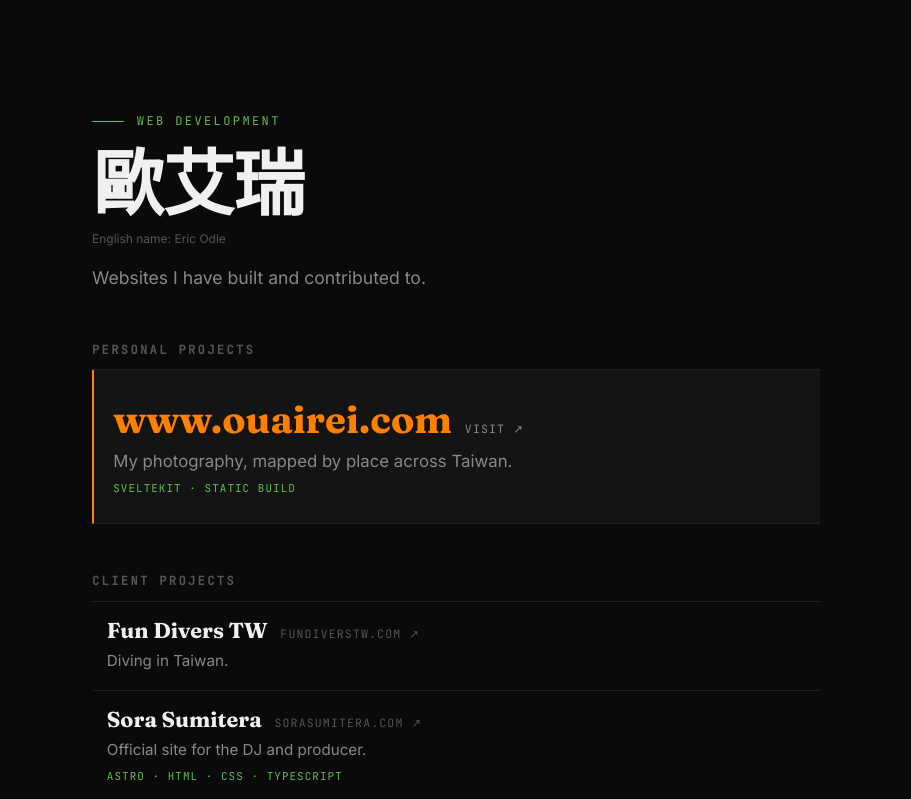
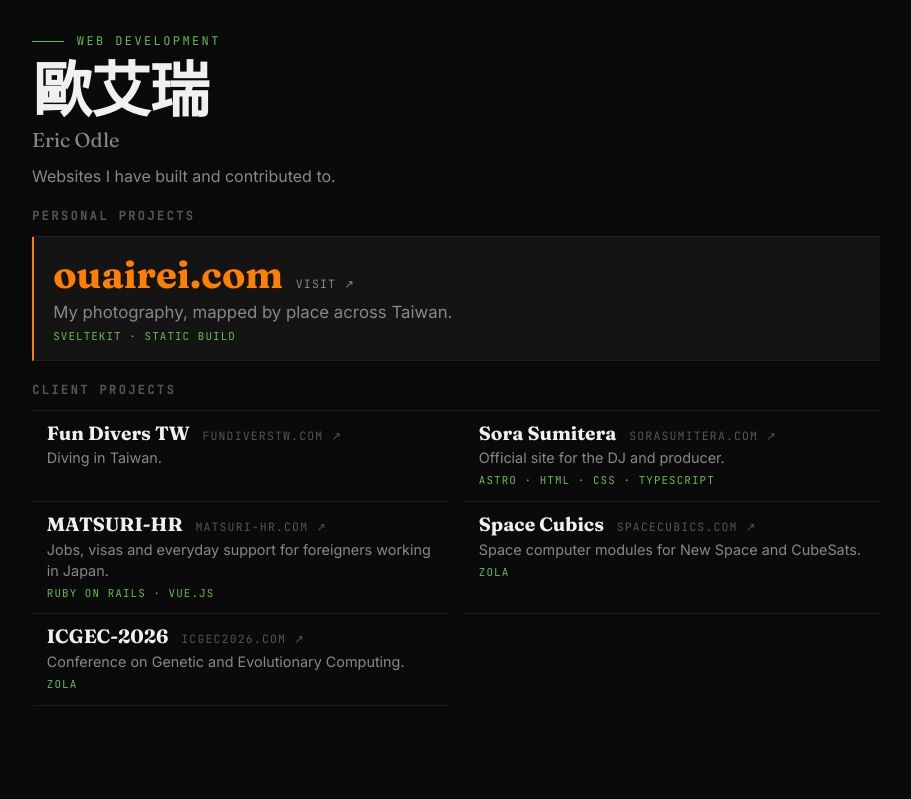
Before and after one commit to ericodle/ericodle.github.io, a plain HTML site: page index.html in a window 1280 px wide. Shown: the top 799 px of the page, without its empty margins (184-1095 px from the left). Drawn offline with Linux system fonts and the light colour scheme.

Commit message:
Show Eric Odle as subtitle, shorten ouairei.com link, fit all projects on one screen

```diff
--- a/index.html
+++ b/index.html
@@ -19,7 +19,7 @@
 			<header class="intro">
 				<span class="eyebrow mono">Web development</span>
 				<h1 class="title">歐艾瑞</h1>
-				<p class="alt-name">English name: Eric Odle</p>
+				<p class="subtitle">Eric Odle</p>
 				<p class="lede">Websites I have built and contributed to.</p>
 			</header>
 
@@ -27,9 +27,9 @@
 				<h2 class="group-label mono">Personal Projects</h2>
 				<ul class="projects">
 					<li>
-						<a class="project featured" href="https://www.ouairei.com/" target="_blank" rel="noopener">
+						<a class="project featured" href="https://ouairei.com/" target="_blank" rel="noopener">
 							<span class="p-top">
-								<span class="p-name">www.ouairei.com</span>
+								<span class="p-name">ouairei.com</span>
 								<span class="p-host mono">Visit ↗</span>
 							</span>
 							<span class="p-desc">My photography, mapped by place across Taiwan.</span>
@@ -41,7 +41,7 @@
 
 			<section class="group">
 				<h2 class="group-label mono">Client Projects</h2>
-				<ul class="projects">
+				<ul class="projects grid">
 					<li>
 						<a class="project" href="https://www.fundiverstw.com/" target="_blank" rel="noopener">
 							<span class="p-top">
@@ -87,7 +87,7 @@
 								<span class="p-name">ICGEC-2026</span>
 								<span class="p-host mono">icgec2026.com ↗</span>
 							</span>
-							<span class="p-desc">International Conference on Genetic and Evolutionary Computing 2026.</span>
+							<span class="p-desc">Conference on Genetic and Evolutionary Computing.</span>
 							<span class="p-stack mono">Zola</span>
 						</a>
 					</li>
--- a/style.css
+++ b/style.css
@@ -45,9 +45,9 @@ a {
 }
 
 .page {
-	max-width: 760px;
+	max-width: 880px;
 	margin: 0 auto;
-	padding: clamp(3rem, 10vw, 7rem) 16px 6rem;
+	padding: clamp(1.25rem, 4vh, 3rem) 16px 2rem;
 }
 
 /* --- Who this is -------------------------------------------------------- */
@@ -55,8 +55,8 @@ a {
 	display: flex;
 	flex-direction: column;
 	align-items: flex-start;
-	gap: 1rem;
-	padding-bottom: 3rem;
+	gap: 0.5rem;
+	padding-bottom: 1.1rem;
 }
 
 .eyebrow {
@@ -78,25 +78,26 @@ a {
 .title {
 	font-family: var(--font-zh);
 	font-weight: 700;
-	font-size: clamp(2.5rem, 8vw, 4.5rem);
+	font-size: clamp(2.5rem, 8vw, 3.75rem);
 	line-height: 1.05;
 	letter-spacing: -0.02em;
 }
 
 .lede {
 	color: var(--color-text-muted);
-	font-size: 1.1rem;
+	font-size: 1rem;
 }
 
-.alt-name {
-	margin-top: -0.6rem;
-	font-size: 0.75rem;
-	color: var(--color-text-faint);
+.subtitle {
+	margin-top: -0.4rem;
+	font-family: var(--font-display);
+	font-size: 1.25rem;
+	color: var(--color-text-muted);
 }
 
 /* --- Projects ----------------------------------------------------------- */
 .group + .group {
-	margin-top: 3rem;
+	margin-top: 1.25rem;
 }
 
 .group-label {
@@ -114,8 +115,8 @@ a {
 .project {
 	display: flex;
 	flex-direction: column;
-	gap: 0.35rem;
-	padding: 1rem 0.8rem;
+	gap: 0.2rem;
+	padding: 0.7rem 0.8rem;
 	border-bottom: 1px solid var(--color-border);
 	border-left: 2px solid transparent;
 	transition: background 0.25s var(--ease), border-color 0.25s var(--ease);
@@ -137,7 +138,7 @@ a {
 .p-name {
 	font-family: var(--font-display);
 	font-weight: 700;
-	font-size: 1.35rem;
+	font-size: 1.2rem;
 	line-height: 1.2;
 }
 
@@ -154,7 +155,8 @@ a {
 
 .p-desc {
 	color: var(--color-text-muted);
-	font-size: 0.95rem;
+	font-size: 0.9rem;
+	line-height: 1.45;
 }
 
 .p-stack {
@@ -163,9 +165,26 @@ a {
 	color: var(--color-green-light);
 }
 
+/* Client cards sit two per row on wide screens so the whole list fits without scrolling. */
+@media (min-width: 640px) {
+	.projects.grid {
+		display: grid;
+		grid-template-columns: 1fr 1fr;
+		column-gap: 1rem;
+	}
+
+	.projects.grid li {
+		display: flex;
+	}
+
+	.projects.grid .project {
+		flex: 1;
+	}
+}
+
 /* ouairei.com gets more weight than the rest. */
 .project.featured {
-	padding: 1.6rem 1.2rem;
+	padding: 0.9rem 1.2rem;
 	background: var(--color-bg-raised);
 	border-left-color: var(--color-orange);
 }
```
